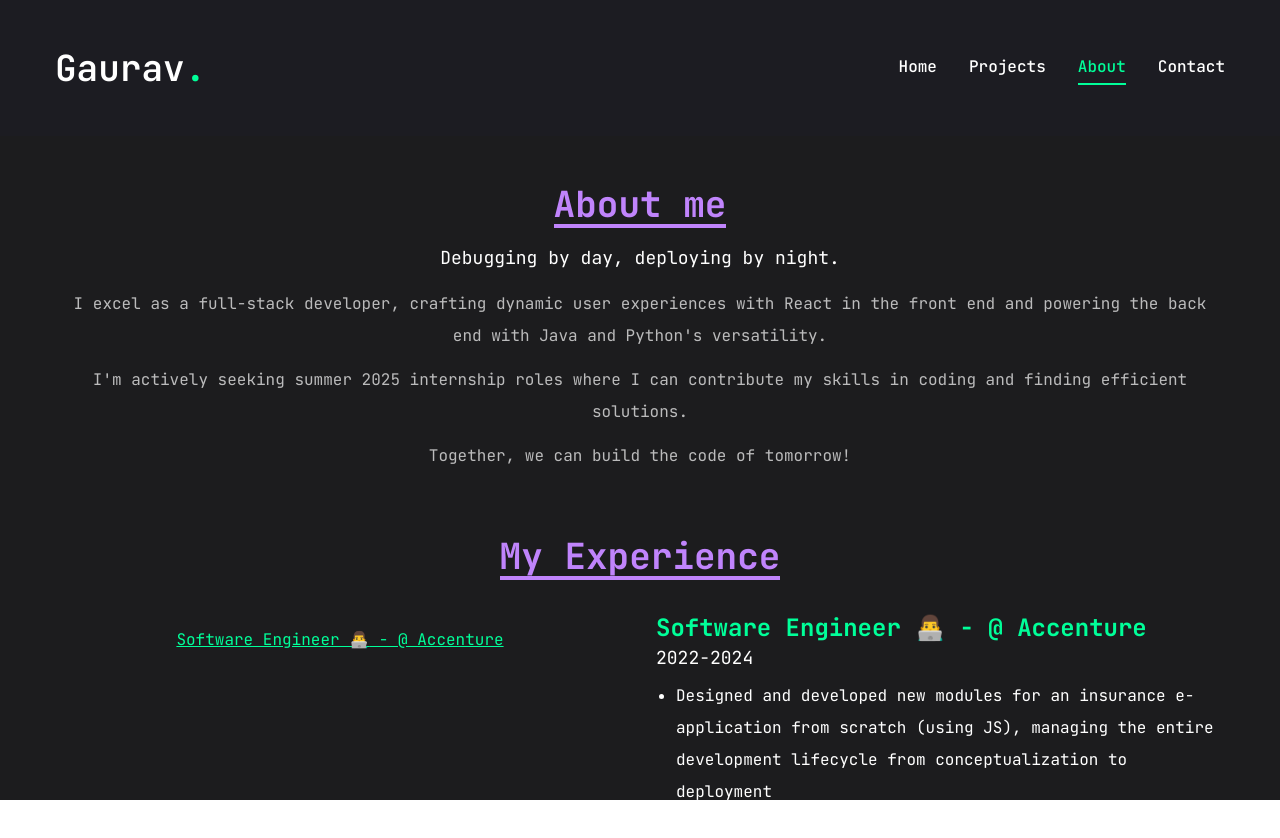
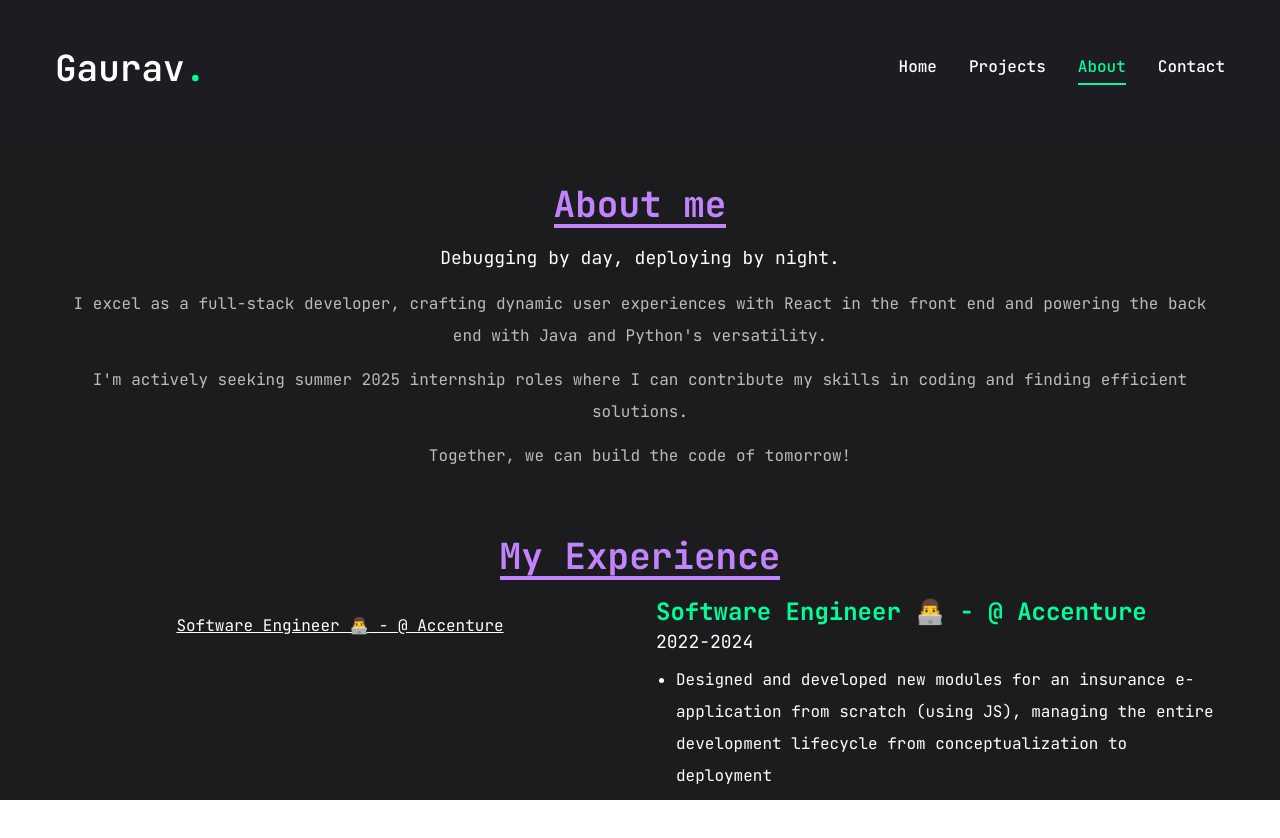
Before and after one commit to ruiner28/MyProfile, a Next.js app: page /resume in a window 1280 px wide. Shown: the top 838 px of the page. Built offline with nearby package versions, Linux system fonts and the light colour scheme.

Commit message:
minor changes inabout

```diff
--- a/src/app/resume/page.tsx
+++ b/src/app/resume/page.tsx
@@ -93,30 +93,36 @@ const Resume = () => {
         </section>
 
         {/* Experience Section */}
+
         <section className="mb-16">
-  <h3 className="text-4xl font-bold mb-8 text-center text-purple-400">
+  <h3 className="text-4xl font-bold mb-4 text-center text-purple-400">
     <span className="border-b-4 border-purple-400 inline-block">{experience.title}</span>
   </h3>
   <div className="grid grid-cols-1 md:grid-cols-2 gap-8">
+    {/* Left Side: Button List */}
     <div className="flex flex-col gap-4">
       {experience.items.map((item, index) => (
         <button
           key={index}
           onClick={() => setSelectedExperience(index)}
-          className={`py-3 px-6 rounded-lg transition-colors relative ${
-            selectedExperience === index ? 'underline text-accent' : 'text-white'
-          } hover:underline`}
+          className={`py-3 px-6 rounded-lg border-2 border-transparent transition-colors relative underline ${
+            selectedExperience === index ? 'border-accent' : 'border-gray-800'
+          } hover:border-accent`}
         >
           {item.position} - {item.company}
         </button>
       ))}
     </div>
+
+    {/* Right Side: Experience Details */}
     <div className="text-white">
       <div className="mb-6">
         <h4 className="text-2xl text-accent font-bold">
           {experience.items[selectedExperience].position} - {experience.items[selectedExperience].company}
         </h4>
-        <p className="text-lg mb-2">{experience.items[selectedExperience].duration}</p>
+        <p className="text-lg mb-2">
+          {experience.items[selectedExperience].duration}
+        </p>
         <ul className="list-disc pl-5 space-y-2">
           {experience.items[selectedExperience].description.map((desc, idx) => (
             <li key={idx}>{desc}</li>
@@ -126,6 +132,7 @@ const Resume = () => {
     </div>
   </div>
 </section>
+
 
 
 
```
